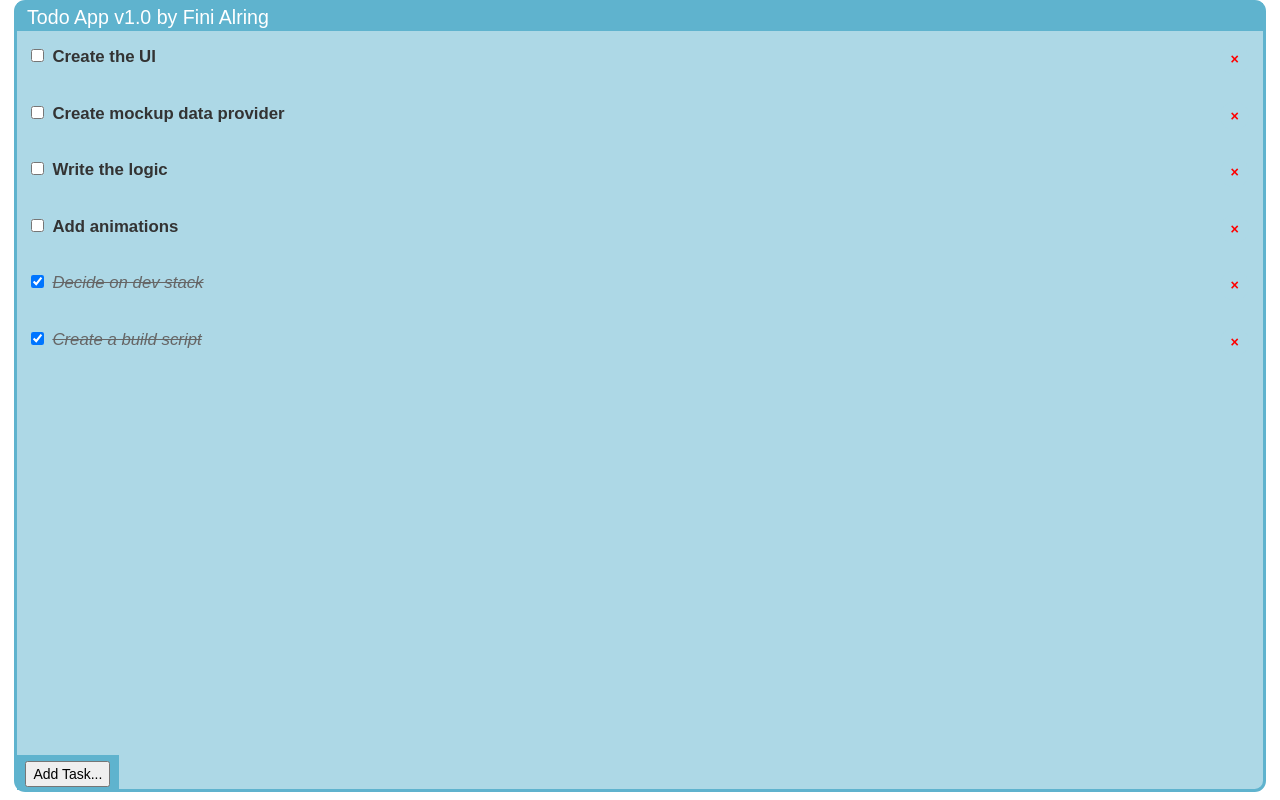
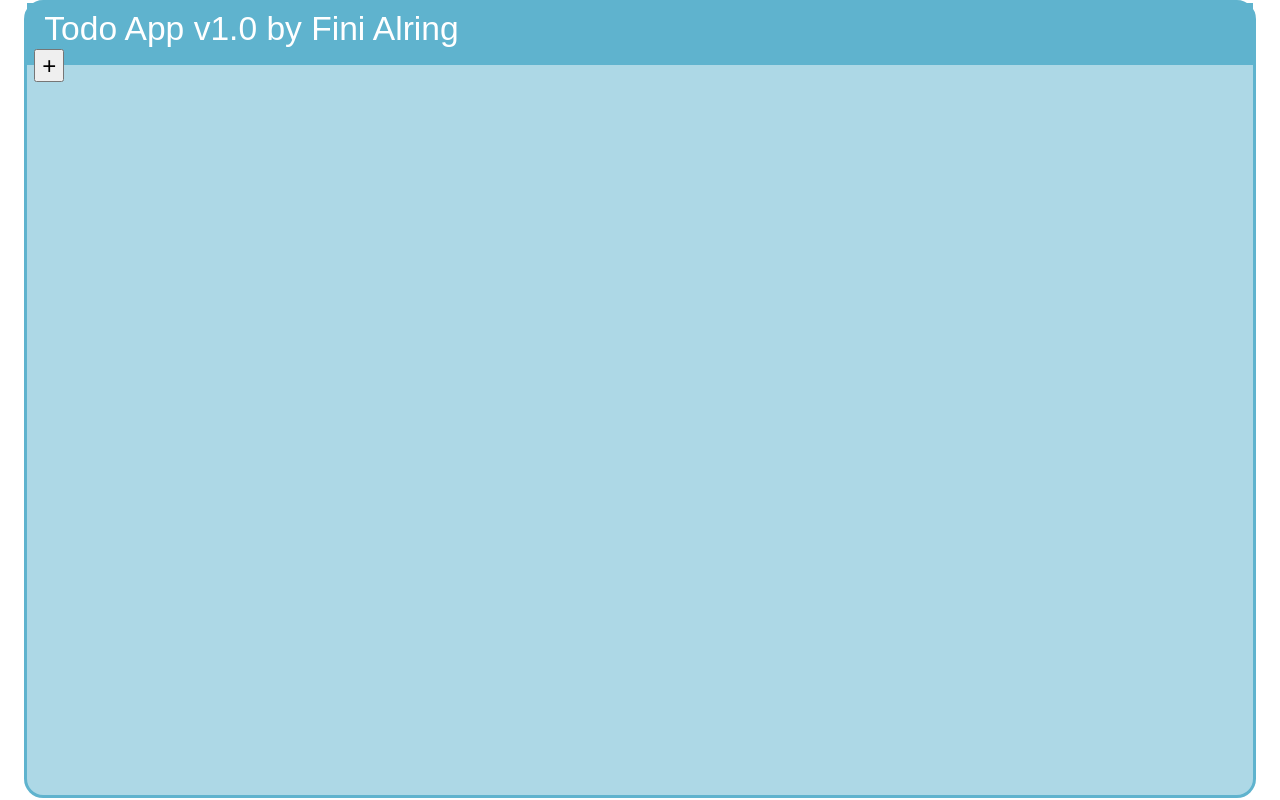
Before and after one commit to fini/warpztodoapp, a website: page index.html in a window 1280 px wide. Drawn offline with nearby package versions, Linux system fonts and the light colour scheme; files that its build step writes are made by us from their sources; files whose address does not match are found by name.

Commit message:
updated html file

```diff
--- a/index.html
+++ b/index.html
@@ -6,13 +6,7 @@
         <meta name="viewport" content="width=device-width, initial-scale=1" />
         <meta http-equiv="cleartype" content="on" />
         <title>A Little Todo App</title>
-
         <link rel="stylesheet" href="css/master.min.css" />
-
-
-        <!-- Bootstrap -->
-        <link rel="stylesheet" href="https://maxcdn.bootstrapcdn.com/bootstrap/3.3.5/css/bootstrap.min.css" />
-        <link rel="stylesheet" href="https://maxcdn.bootstrapcdn.com/font-awesome/4.4.0/css/font-awesome.min.css" />
     </head>
     <body>
 
@@ -20,62 +14,16 @@
 
             <header>
                 <h2>Todo App v1.0 by Fini Alring</h2>
+                <button class="action-todo-add">+</button>
             </header>
 
             <section class="main">
 
-                <article>
-                    <header>
-                        <input type="checkbox" name="task_2" id="task_2" />
-                        <label for="task_2">Create the UI</label>
-                        <button class="action-todo-remove">&times;</button>
-                    </header>
-                </article>
-
-                <article>
-                    <header>
-                        <input type="checkbox" name="task_3" id="task_3" />
-                        <label for="task_3">Create mockup data provider</label>
-                        <button class="action-todo-remove">&times;</button>
-                    </header>
-                </article>
-
-                <article>
-                    <header>
-                        <input type="checkbox" name="task_4" id="task_4" />
-                        <label for="task_4">Write the logic</label>
-                        <button class="action-todo-remove">&times;</button>
-                    </header>
-                </article>
-
-                <article>
-                    <header>
-                        <input type="checkbox" name="task_5" id="task_5" />
-                        <label for="task_5">Add animations</label>
-                        <button class="action-todo-remove">&times;</button>
-                    </header>
-                </article>
-
-                <article class="complete">
-                    <header>
-                        <input type="checkbox" name="task_0" id="task_0" checked="checked" />
-                        <label for="task_0">Decide on dev stack</label>
-                        <button class="action-todo-remove">&times;</button>
-                    </header>
-                </article>
-
-                <article class="complete">
-                    <header>
-                        <input type="checkbox" name="task_1" id="task_1" checked="checked" />
-                        <label for="task_1">Create a build script</label>
-                        <button class="action-todo-remove">&times;</button>
-                    </header>
-                </article>
             </section>
 
-            <footer>
+            <!--footer>
                 <button class="action-todo-add">Add Task...</button>
-            </footer>
+            </footer-->
 
         </div>
 
@@ -83,19 +31,15 @@
             <div class="item-task">
                 <article>
                     <header>
-                        <input type="checkbox" name="{id}" id="{id}" />
+                        <input type="checkbox" name="" id="" />
                         <label for="{id}">{title}</label>
-                        <button data-id="{id}" class="action-todo-remove">&times;</button>
+                        <button class="action-todo-remove">&times;</button>
                     </header>
                 </article>
             </div>
         </div>
 
-        <!-- jQuery (necessary for Bootstrap's JavaScript plugins) -->
         <script src="https://code.jquery.com/jquery-3.0.0.min.js"></script>
-        <!-- Include all compiled plugins (below), or include individual files as needed -->
-        <script src="https://maxcdn.bootstrapcdn.com/bootstrap/3.3.5/js/bootstrap.min.js"></script>
-
         <script src="js/libs.min.js"></script>
         <script src="js/master.min.js"></script>
     </body>
```
